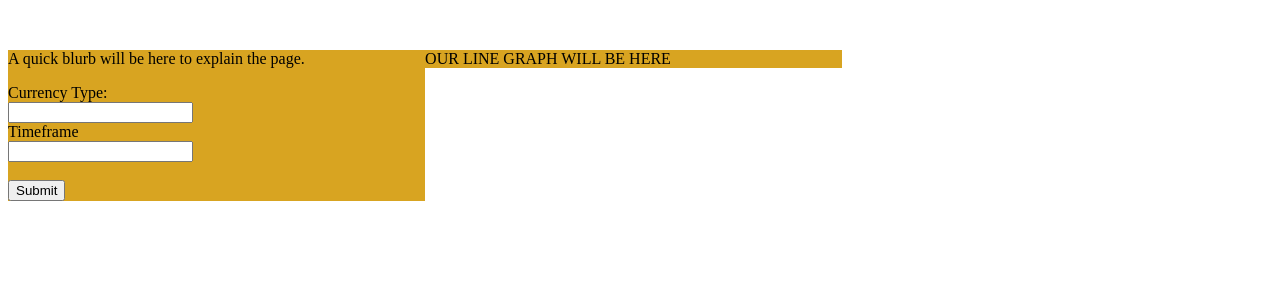
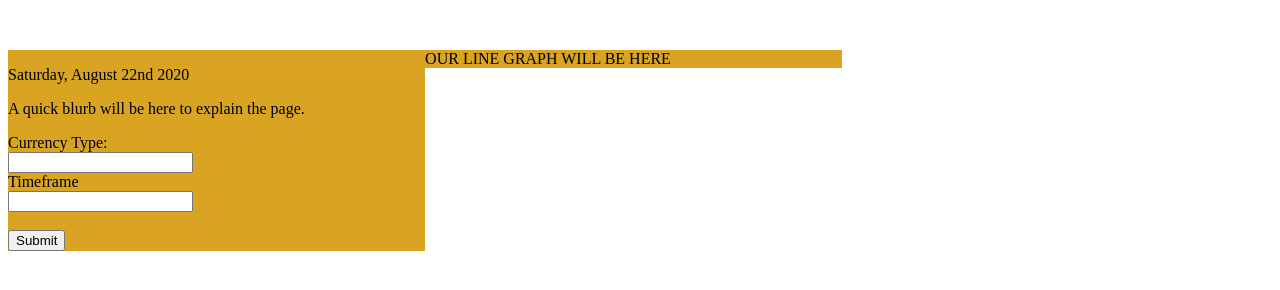
Before and after one commit to SelessL/Scout, a plain HTML site: page index.html in a window 1280 px wide. Shown: the part 148-438 px from the top of the page. Drawn offline with nearby package versions, Linux system fonts and the light colour scheme.

Commit message:
added date and fixed the issue with the blurb not appearing on page

```diff
--- a/index.html
+++ b/index.html
@@ -15,7 +15,8 @@
             <h1>Scout</h1>
         </div>
         <div class="column">
-            A quick blurb will be here to explain the page.
+            <p id="currentDay"></p>
+            <p>A quick blurb will be here to explain the page.</p>
             <p><form action="/action_page.php">
                 <label for="currency">Currency Type:</label><br>
                 <input type="text" id="currency" name="currency"><br>
@@ -38,10 +39,14 @@
         integrity="sha384-9/reFTGAW83EW2RDu2S0VKaIzap3H66lZH81PoYlFhbGU+6BZp6G7niu735Sk7lN"
         crossorigin="anonymous"></script>
     <script src="https://unpkg.com/axios/dist/axios.min.js"></script>
-    <script src="coinpaprika.js"></script>
+    <script src="https://cdnjs.cloudflare.com/ajax/libs/moment.js/2.27.0/moment.min.js"></script>
+
     <script>
-        (async () => {
-            console.log(await cp.global());
-        })();
-    </script>
+      const today = moment();
+      var dateElement= document.getElementById("currentDay");
+      dateElement.innerHTML = today.format("dddd, MMMM Do YYYY");
+      $("#currentDay").append(dateElement);
+    console.log(today.format("dddd, MMMM Do YYYY"));</script>
+
+
 </body>
```
